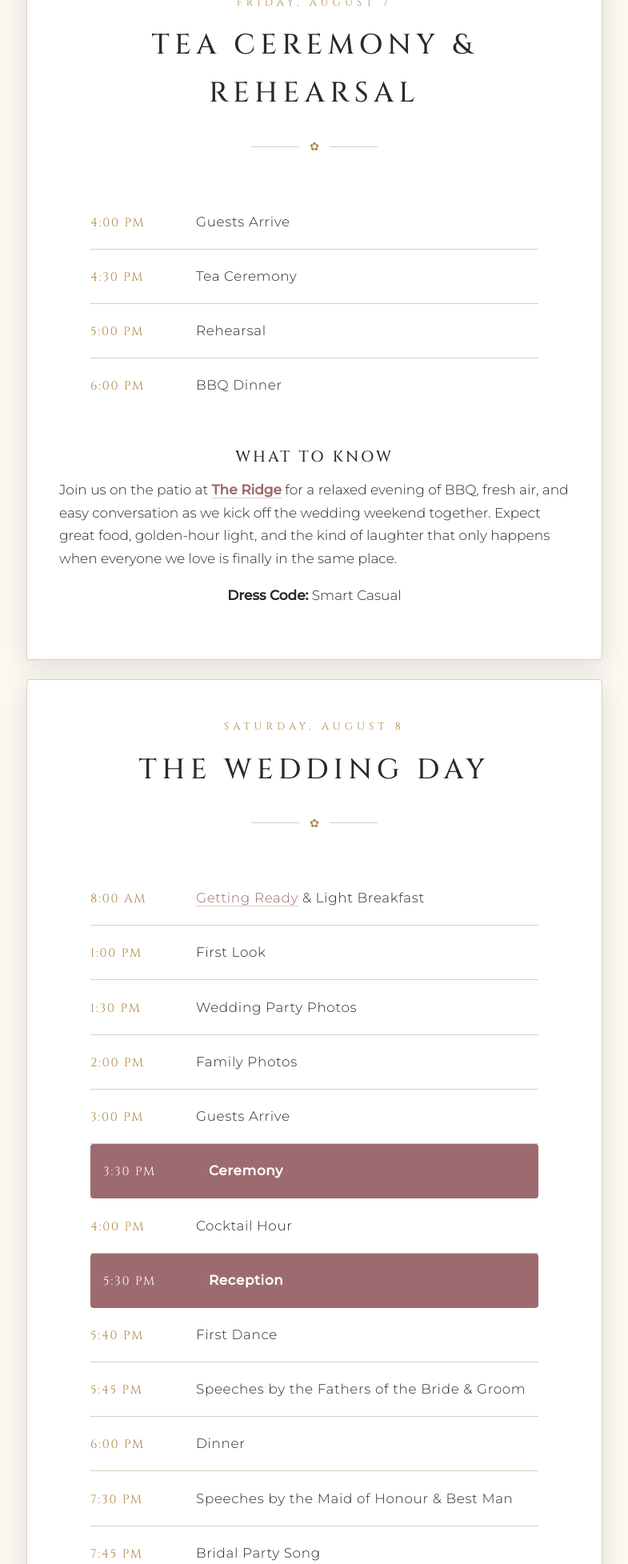
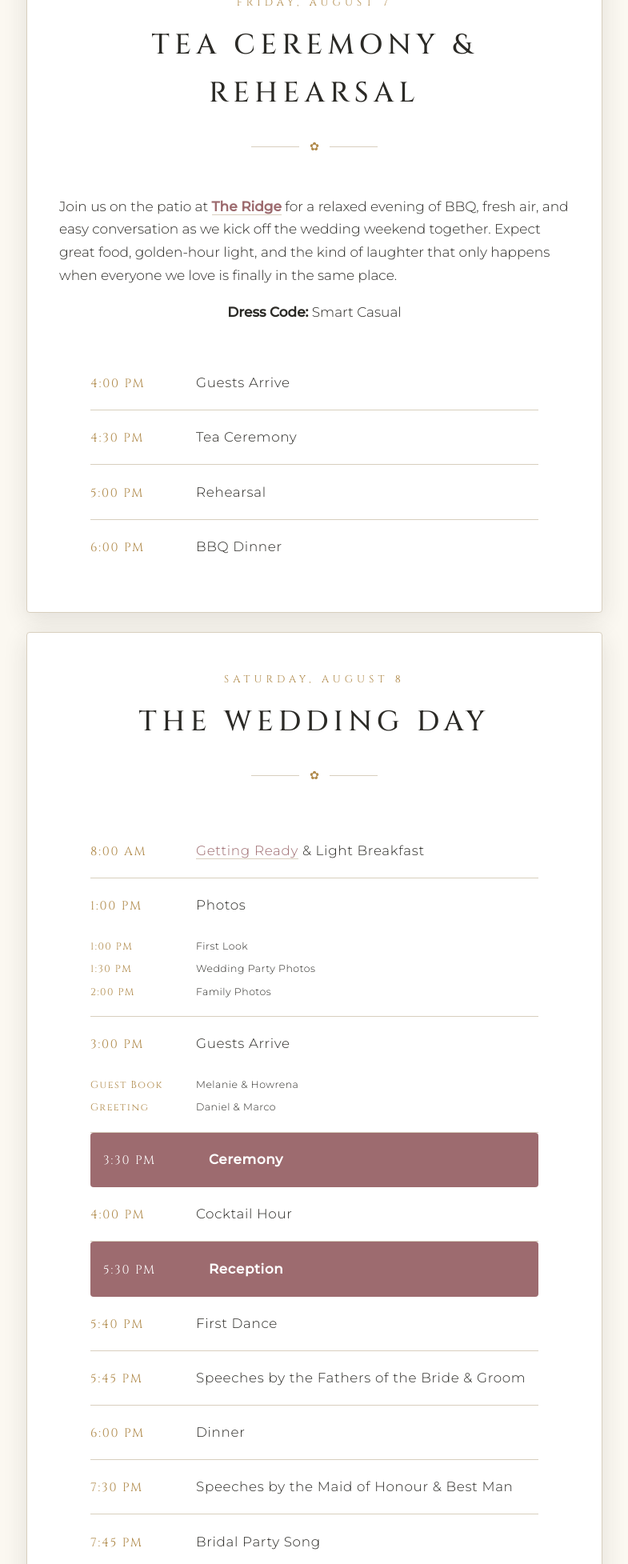
Before and after one commit to stevenliuxd/wedding-site, a Flask app: page /weddingparty in a window 1280 px wide. Shown: the part 1415-3370 px from the top of the page at 80% size, without its empty margins (247-1032 px from the left). Run offline with Flask 3, Linux system fonts and the light colour scheme.

Commit message:
Add contacts section, group photo/guest-book sub-rows, and menu tweaks
- Move "What to Know" above the Friday timeline on rehearsal and
  wedding party pages, and drop the redundant heading on the latter
- Group First Look/Wedding Party/Family Photos under one "Photos"
  header and guest-book/greeting duties under Guests Arrive, using a
  no-divider sub-row style in the shared wedding-day schedule
- Add an Important Contacts section to the wedding party page (vendor
  and family contacts) as the last section on the page
- Add Espresso Martini and Gin & Tonic to the drinks page cocktail list

```diff
--- a/static/styles.css
+++ b/static/styles.css
@@ -363,6 +363,20 @@ section.alt { background: var(--cream); }
   letter-spacing: .04em;
 }
 .program-list .program-row { grid-template-columns: 1fr; text-align: center; justify-content: center; }
+.program-contacts .program-row { grid-template-columns: 140px 1fr; }
+.program-row-note {
+  padding: .4rem 0 0;
+  border-bottom: none;
+}
+.program-row-note .program-time,
+.program-row-note .program-event {
+  font-size: .78rem;
+}
+.program-row-note-end {
+  padding-bottom: 1.2rem;
+  border-bottom: 1px solid var(--rule);
+}
+.program-row-note-start { border-bottom: none; }
 .program-wide { display: grid; grid-template-columns: auto 1fr; }
 .program-wide .program-row { grid-column: 1 / -1; grid-template-columns: subgrid; gap: 1.5rem; }
 .program-wide .program-row:first-child { padding-top: 0; }
--- a/templates/_wedding_day_schedule.html
+++ b/templates/_wedding_day_schedule.html
@@ -9,21 +9,33 @@
       <div class="program-time">8:00 AM</div>
       <div class="program-event"><a href="{{ url_for('makeup') }}">Getting Ready</a> &amp; Light Breakfast</div>
     </div>
-    <div class="program-row">
+    <div class="program-row program-row-note-start">
+      <div class="program-time">1:00 PM</div>
+      <div class="program-event">Photos</div>
+    </div>
+    <div class="program-row program-row-note">
       <div class="program-time">1:00 PM</div>
       <div class="program-event">First Look</div>
     </div>
-    <div class="program-row">
+    <div class="program-row program-row-note">
       <div class="program-time">1:30 PM</div>
       <div class="program-event">Wedding Party Photos</div>
     </div>
-    <div class="program-row">
+    <div class="program-row program-row-note program-row-note-end">
       <div class="program-time">2:00 PM</div>
       <div class="program-event">Family Photos</div>
     </div>
-    <div class="program-row">
+    <div class="program-row program-row-note-start">
       <div class="program-time">3:00 PM</div>
       <div class="program-event">Guests Arrive</div>
+    </div>
+    <div class="program-row program-row-note">
+      <div class="program-time">Guest Book</div>
+      <div class="program-event">Melanie &amp; Howrena</div>
+    </div>
+    <div class="program-row program-row-note program-row-note-end">
+      <div class="program-time">Greeting</div>
+      <div class="program-event">Daniel &amp; Marco</div>
     </div>
     <div class="program-row highlight">
       <div class="program-time">3:30 PM</div>
--- a/templates/drinks.html
+++ b/templates/drinks.html
@@ -59,6 +59,12 @@
     </div>
     <div class="program-row">
       <div class="program-event">Old Fashioned</div>
+    </div>
+    <div class="program-row">
+      <div class="program-event">Espresso Martini</div>
+    </div>
+    <div class="program-row">
+      <div class="program-event">Gin &amp; Tonic</div>
     </div>
   </div>
 </div>
--- a/templates/wedding_party.html
+++ b/templates/wedding_party.html
@@ -44,6 +44,10 @@
     <h2>Tea Ceremony &amp; Rehearsal</h2>
     <div class="divider">&#10047;</div>
   </div>
+  <div class="event-card" style="text-align: center; margin-bottom: 2.5rem;">
+    <p style="text-align: left;">Join us on the patio at <strong><a href="https://www.theridgeokotoks.ca/" target="_blank" rel="noopener">The Ridge</a></strong> for a relaxed evening of BBQ, fresh air, and easy conversation as we kick off the wedding weekend together. Expect great food, golden-hour light, and the kind of laughter that only happens when everyone we love is finally in the same place.</p>
+    <p style="text-align: center; margin-top: 1rem;"><strong>Dress Code:</strong> Smart Casual</p>
+  </div>
   <div class="program">
     <div class="program-row">
       <div class="program-time">4:00 PM</div>
@@ -62,14 +66,75 @@
       <div class="program-event">BBQ Dinner</div>
     </div>
   </div>
-  <div class="event-card" style="text-align: center; margin-top: 2.5rem;">
-    <h3>What to Know</h3>
-    <p style="text-align: left;">Join us on the patio at <strong><a href="https://www.theridgeokotoks.ca/" target="_blank" rel="noopener">The Ridge</a></strong> for a relaxed evening of BBQ, fresh air, and easy conversation as we kick off the wedding weekend together. Expect great food, golden-hour light, and the kind of laughter that only happens when everyone we love is finally in the same place.</p>
-    <p style="text-align: center; margin-top: 1rem;"><strong>Dress Code:</strong> Smart Casual</p>
-  </div>
 </div>
 
 {% include '_wedding_day_schedule.html' %}
+
+<div class="form-card">
+  <div class="section-head">
+    <h2>Important Contacts</h2>
+    <div class="divider">&#10047;</div>
+  </div>
+  <div class="program program-contacts">
+    <div class="program-row">
+      <div class="program-time">Event Host</div>
+      <div class="program-event">Randy<br><a href="tel:+14038181961">403-818-1961</a></div>
+    </div>
+    <div class="program-row">
+      <div class="program-time">Coordinator</div>
+      <div class="program-event">Denise<br><a href="tel:+14033893830">403-389-3830</a></div>
+    </div>
+    <div class="program-row">
+      <div class="program-time">Makeup</div>
+      <div class="program-event">Rainki</div>
+    </div>
+    <div class="program-row">
+      <div class="program-time">Photographer</div>
+      <div class="program-event">Meg Seitz<br><a href="tel:+17805451138">780-545-1138</a></div>
+    </div>
+    <div class="program-row">
+      <div class="program-time">Florist</div>
+      <div class="program-event">Nabi Flowers<br><a href="tel:+14038162248">(403) 816-2248</a></div>
+    </div>
+    <div class="program-row">
+      <div class="program-time">Floral Rentals</div>
+      <div class="program-event">Rori Ranch</div>
+    </div>
+    <div class="program-row">
+      <div class="program-time">Cake</div>
+      <div class="program-event">Wow Bakery</div>
+    </div>
+    <div class="program-row">
+      <div class="program-time">DJ</div>
+      <div class="program-event">Will Nguyen<br><a href="tel:+15877271249">587-727-1249</a></div>
+    </div>
+  </div>
+  <div class="event-card" style="text-align: center; margin-top: 2.5rem; margin-bottom: 1rem;">
+    <h3>Family &amp; Wedding Party</h3>
+  </div>
+  <div class="program program-contacts">
+    <div class="program-row">
+      <div class="program-time">Nicholas Lem</div>
+      <div class="program-event"><a href="tel:+14035106093">403-510-6093</a></div>
+    </div>
+    <div class="program-row">
+      <div class="program-time">Candace Yip</div>
+      <div class="program-event"><em>phone number TBD</em></div>
+    </div>
+    <div class="program-row">
+      <div class="program-time">Gordon</div>
+      <div class="program-event">&mdash;</div>
+    </div>
+    <div class="program-row">
+      <div class="program-time">Mei Han</div>
+      <div class="program-event">Dylan&rsquo;s Mom</div>
+    </div>
+    <div class="program-row">
+      <div class="program-time">Jane Gao</div>
+      <div class="program-event">Steven&rsquo;s Mom</div>
+    </div>
+  </div>
+</div>
 
 <p style="text-align: center; margin-top: 2rem; font-size: .85rem;">
   <a href="{{ url_for('index') }}" style="color: var(--muted); border: none;">&larr; Back to wedding site</a>
```
Also changed, not shown: templates/rehearsal.html (+11 -11 lines).
